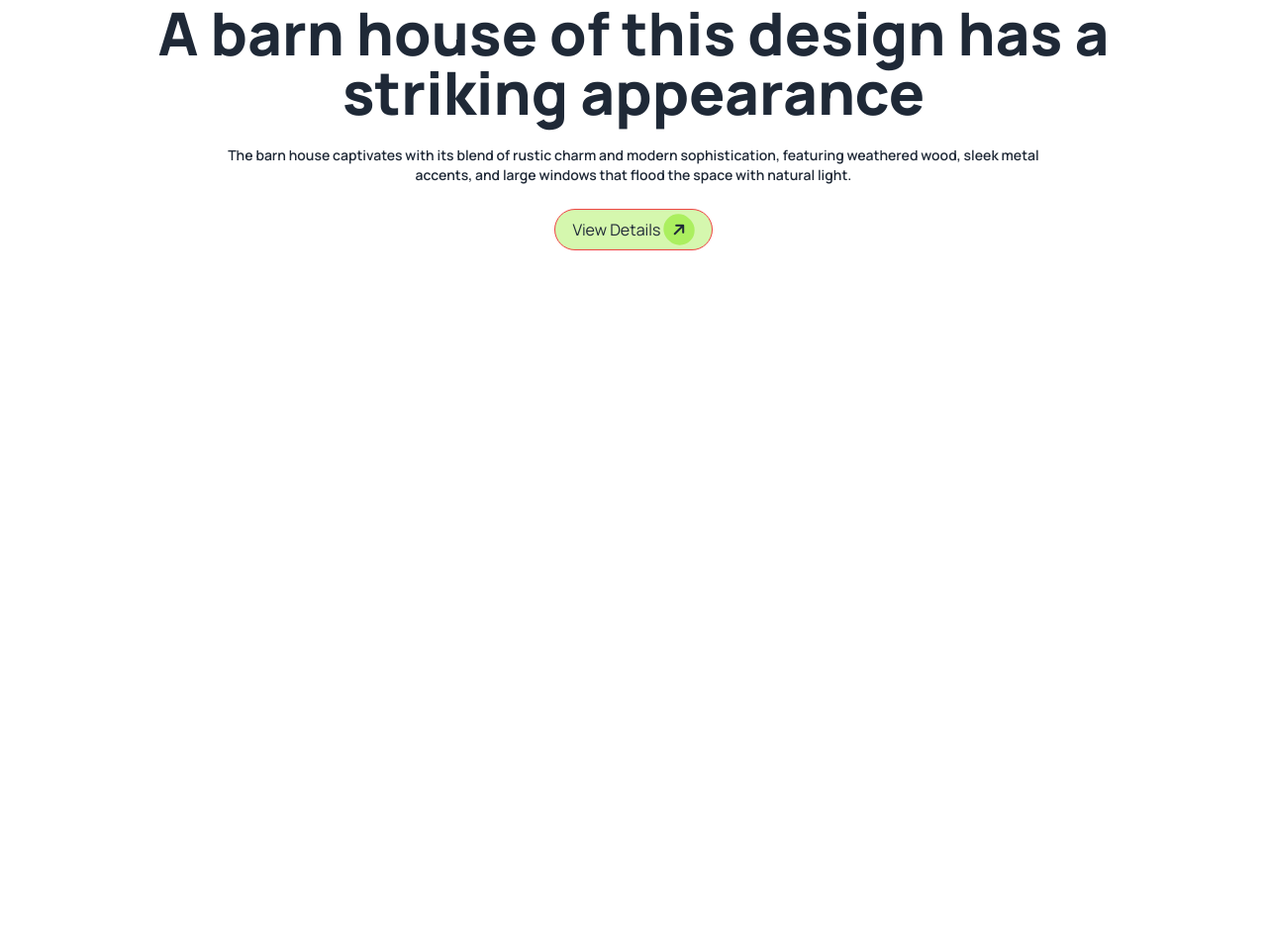
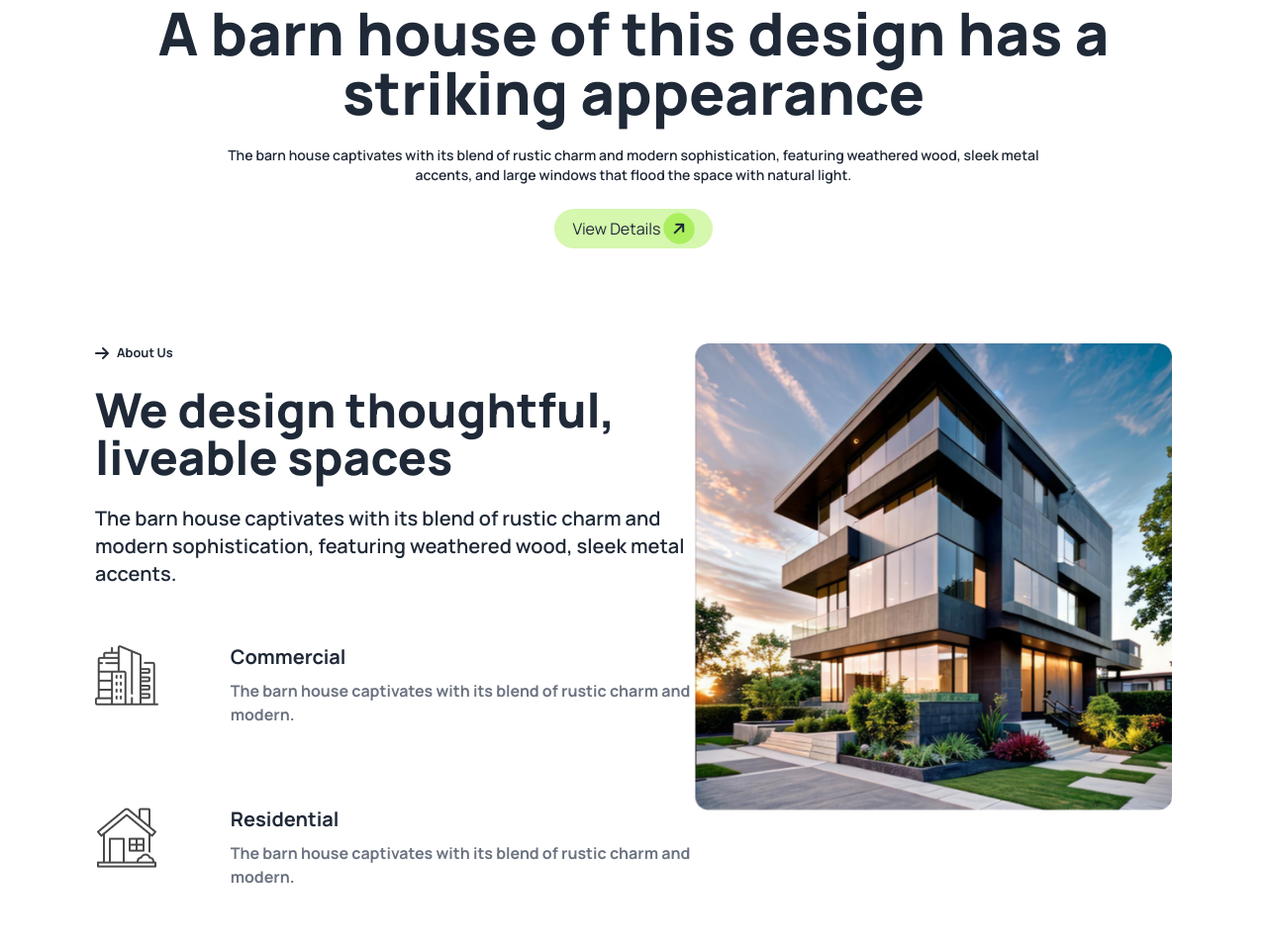
Before and after one commit to snh-sabbir/rinterio-website, a plain HTML site: page index.html in a window 1280 px wide. Shown: the part 487-1444 px from the top of the page at 99% size. Before the commit the page ends 800 px from the top, so only its background shows below. Drawn offline with nearby package versions, Linux system fonts and the light colour scheme.

Commit message:
about section done

```diff
--- a/index.html
+++ b/index.html
@@ -90,7 +90,7 @@
                     <p class="font-semibold text-sm w-full">The barn house captivates with its blend of rustic charm and
                         modern sophistication, featuring weathered wood, sleek metal <br> accents, and large windows
                         that flood the space with natural light.</p><br>
-                    <div class="border border-red-500 lg:w-1/6 bg-[#ABEF5F80] flex justify-center mx-auto rounded-3xl">
+                    <div class="lg:w-1/6 bg-[#ABEF5F80] flex justify-center mx-auto rounded-3xl">
                         <button class="flex gap-1 items-center justify-center p-1 rounded-3xl px-4">
                             <div>View Details</div>
                             <i class="fa-solid fa-arrow-right bg-[#ABEF5F] rounded-full p-2 -rotate-45"></i>
@@ -102,7 +102,51 @@
     </header>
 
     <!-- Main Section -->
-    <main></main>
+    <main>
+        <!-- About Us Section -->
+        <section class="w-full flex gap-4 p-24">
+            <div class="lg:flex grid grid-cols-1">
+                <!-- text content -->
+                <div>
+                    <div class="w-1/2 flex gap-2 items-center">
+                        <i class="fa-solid fa-arrow-right"></i>
+                        <small class="font-bold">About Us</small>
+                    </div><br>
+                    <h1 class="text-5xl font-extrabold">We design thoughtful,<br>liveable spaces</h1><br>
+                    <p class="font-semibold text-xl">The barn house captivates with its blend of rustic charm and <br>
+                        modern sophistication, featuring weathered wood, sleek metal accents.</p><br>
+                    <div class="grid gap-4 justify-start">
+                        <!-- card 1 -->
+                        <div class="flex py-8 mx-auto gap-12">
+                            <div class="w-full lg:w-1/6">
+                                <img src="./assets/commercial.png" alt="">
+                            </div>
+                            <div class="">
+                                <h4 class="font-bold text-xl mb-2">Commercial</h4>
+                                <p class="text-gray-500 font-bold">The barn house captivates with its blend of
+                                    rustic charm and modern.</p>
+                            </div>
+                        </div>
+                        <!-- card 2 -->
+                        <div class="py-8 flex mx-auto gap-12">
+                            <div class="w-full lg:w-1/6">
+                                <img src="./assets/residential.png" alt="">
+                            </div>
+                            <div class="">
+                                <h4 class="font-bold text-xl mb-2">Residential</h4>
+                                <p class="text-gray-500 font-bold">The barn house captivates with its blend of
+                                    rustic charm and modern.</p><br>
+                            </div>
+                        </div>
+                    </div>
+                </div>
+                <!-- image content -->
+                <div class="lg:w-1/2 w-full">
+                    <img src="./assets/Rectangle.png" alt="">
+                </div>
+            </div>
+        </section>
+    </main>
 
     <!-- Footer Section -->
     <footer></footer>
```
